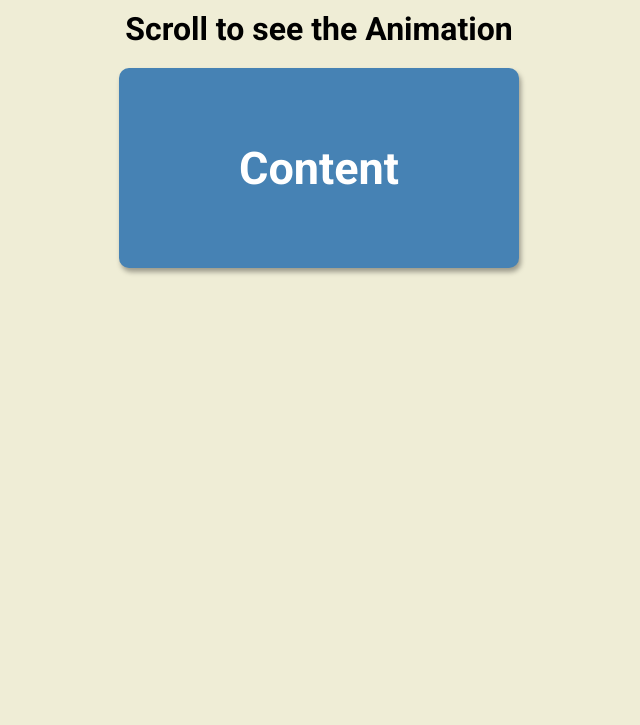
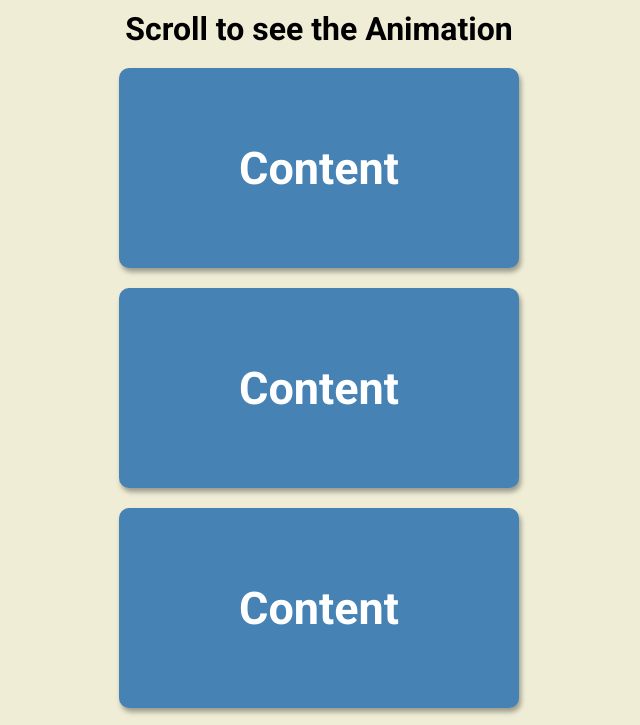
Before and after one commit to Archiie/ScrollAnimation, a plain HTML site: page index.html in a window 1280 px wide. Shown: the top 725 px of the page, without its empty margins (321-961 px from the left). Drawn offline with Linux system fonts and the light colour scheme.

Commit message:
added definition to the function in order to slide the boxes upon scrolling the screen

```diff
--- a/index.html
+++ b/index.html
@@ -13,7 +13,7 @@
 </head>
 <body>
   <h1>Scroll to see the Animation</h1>
-  <div class="box show"><h2>Content</h2></div>
+  <div class="box"><h2>Content</h2></div>
   <div class="box"><h2>Content</h2></div>
   <div class="box"><h2>Content</h2></div>
   <div class="box"><h2>Content</h2></div>
--- a/script.js
+++ b/script.js
@@ -1,3 +1,20 @@
 const boxes = document.querySelectorAll('.box');
 
 window.addEventListener('scroll', checkBoxPosition);
+
+checkBoxPosition()
+
+function checkBoxPosition() {
+  const triggerPoint = window.innerHeight / 5 * 4
+
+  boxes.forEach(box => {
+    const boxTop = box.getBoundingClientRect().top
+
+    if (boxTop < triggerPoint) {
+      box.classList.add('show')
+    } else {
+      box.classList.remove('show')
+    }
+  })
+
+}
```
